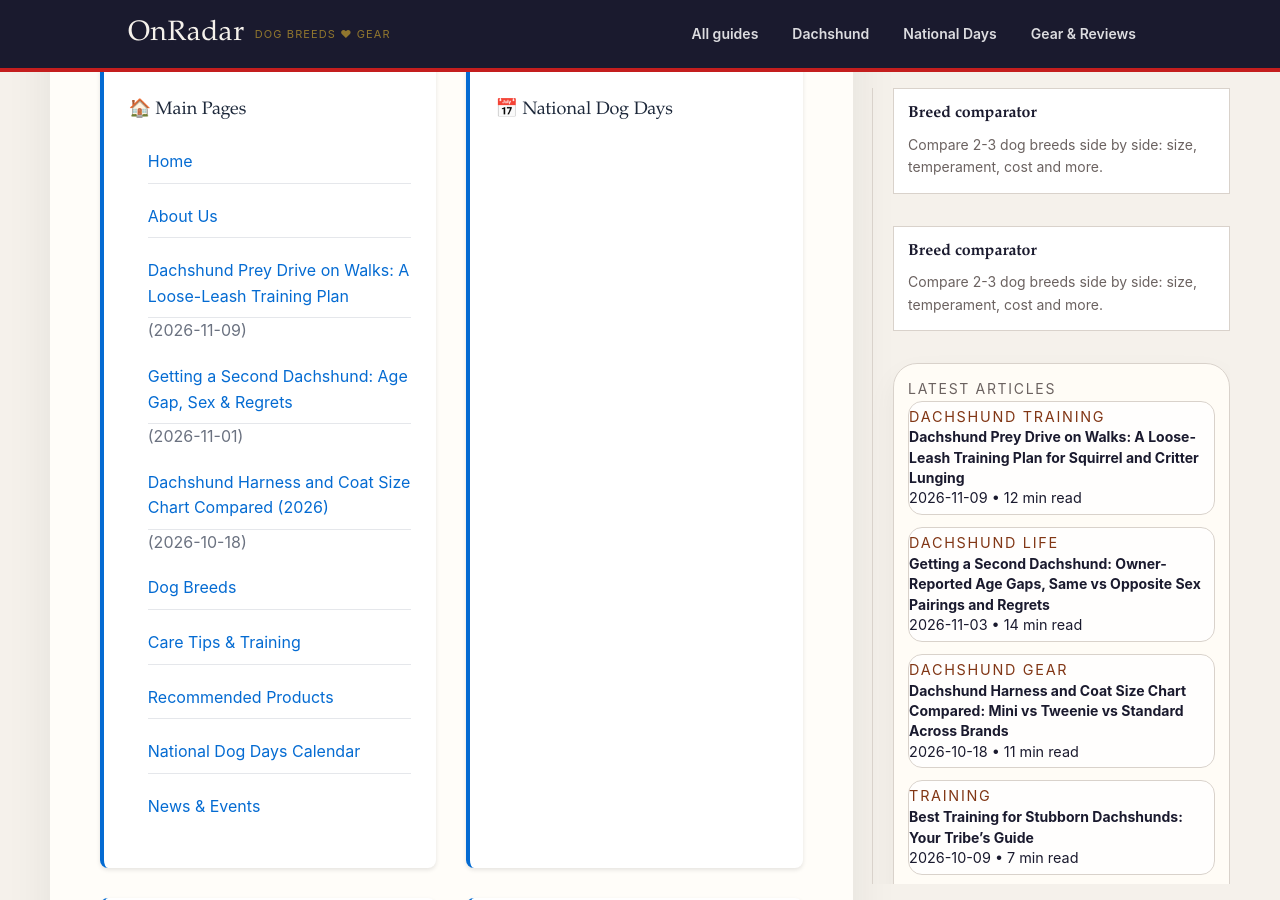
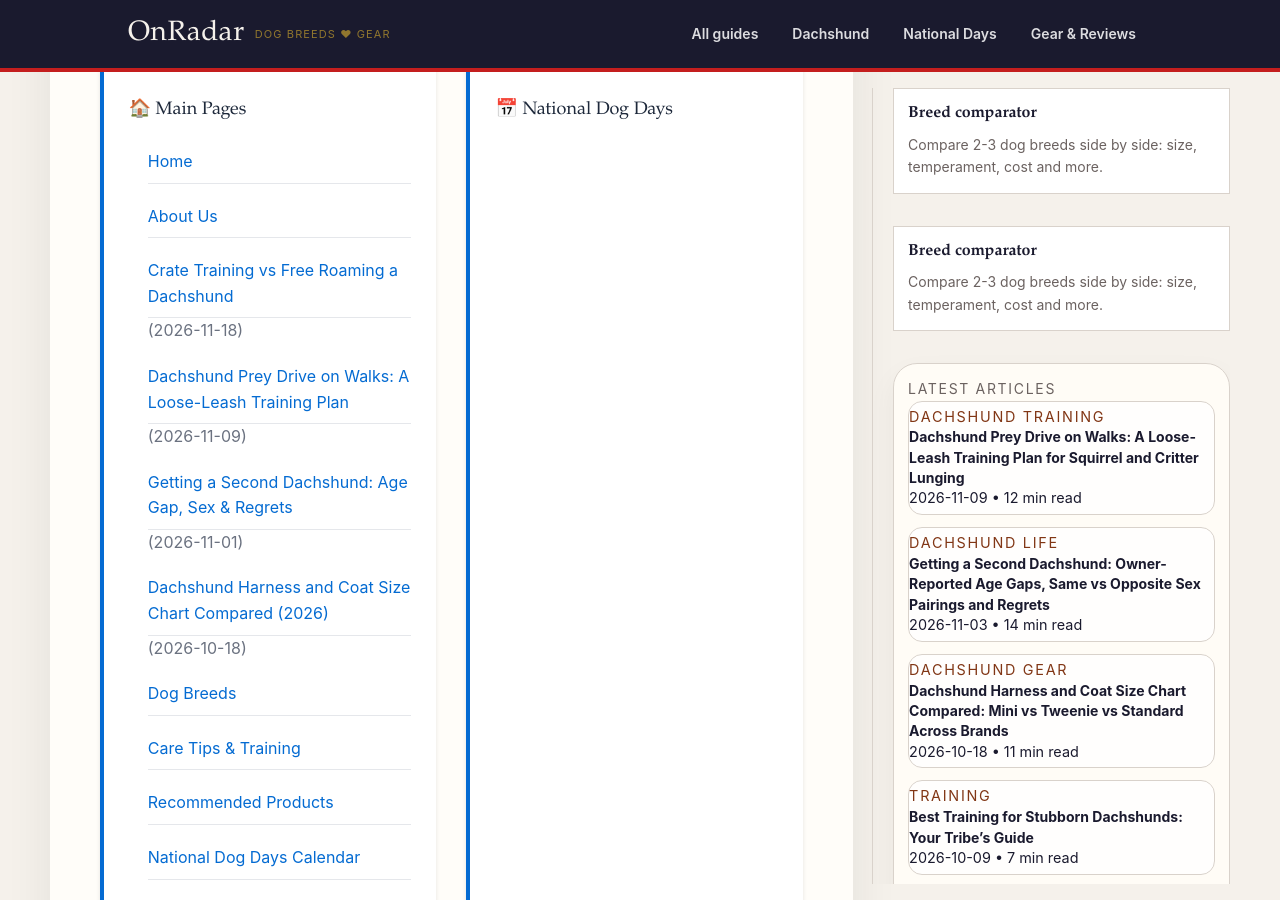
Before and after one commit to onradar-dogs/onradar-dogs.github.io, a Jekyll site: the page sitemap.html, which Jekyll copies as it is, in a window 1280 px wide and 900 px high, scrolled down 449 px. Built offline with Jekyll 4.4.1, drawn with Linux system fonts in a browser that asks for light colours.

Commit message:
List dachshund-crate-free-roaming.html in sitemap.html

```diff
--- a/sitemap.html
+++ b/sitemap.html
@@ -334,7 +334,7 @@ img{max-width:100%;height:auto}
             <ul>
                 <li><a href="/">Home</a></li>
                 <li><a href="/about.html">About Us</a></li>
-                <li><a href="/dachshund-prey-drive-loose-leash-training.html">Dachshund Prey Drive on Walks: A Loose-Leash Training Plan</a> <span style="color:#6b7280;">(2026-11-09)</span></li><li><a href="/second-dachshund-age-gap-pairing.html">Getting a Second Dachshund: Age Gap, Sex &amp; Regrets</a> <span style="color:#6b7280;">(2026-11-01)</span></li><li><a href="/dachshund-harness-coat-size-chart.html">Dachshund Harness and Coat Size Chart Compared (2026)</a> <span style="color:#6b7280;">(2026-10-18)</span></li><li><a href="/breeds.html">Dog Breeds</a></li>
+                <li><a href="/dachshund-crate-free-roaming.html">Crate Training vs Free Roaming a Dachshund</a> <span style="color:#6b7280;">(2026-11-18)</span></li><li><a href="/dachshund-prey-drive-loose-leash-training.html">Dachshund Prey Drive on Walks: A Loose-Leash Training Plan</a> <span style="color:#6b7280;">(2026-11-09)</span></li><li><a href="/second-dachshund-age-gap-pairing.html">Getting a Second Dachshund: Age Gap, Sex &amp; Regrets</a> <span style="color:#6b7280;">(2026-11-01)</span></li><li><a href="/dachshund-harness-coat-size-chart.html">Dachshund Harness and Coat Size Chart Compared (2026)</a> <span style="color:#6b7280;">(2026-10-18)</span></li><li><a href="/breeds.html">Dog Breeds</a></li>
                 <li><a href="/tips.html">Care Tips & Training</a></li>
                 <li><a href="/products.html">Recommended Products</a></li><li><a href="/national-days.html">National Dog Days Calendar</a></li><li><a href="/news-and-events.html">News &amp; Events</a></li>
             </ul>
```
